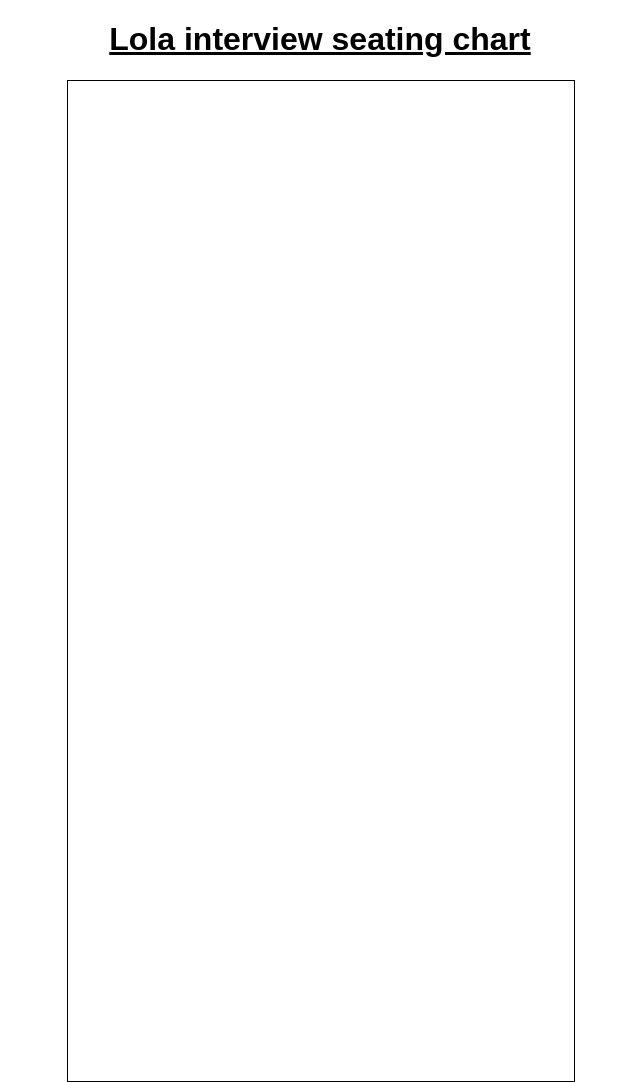
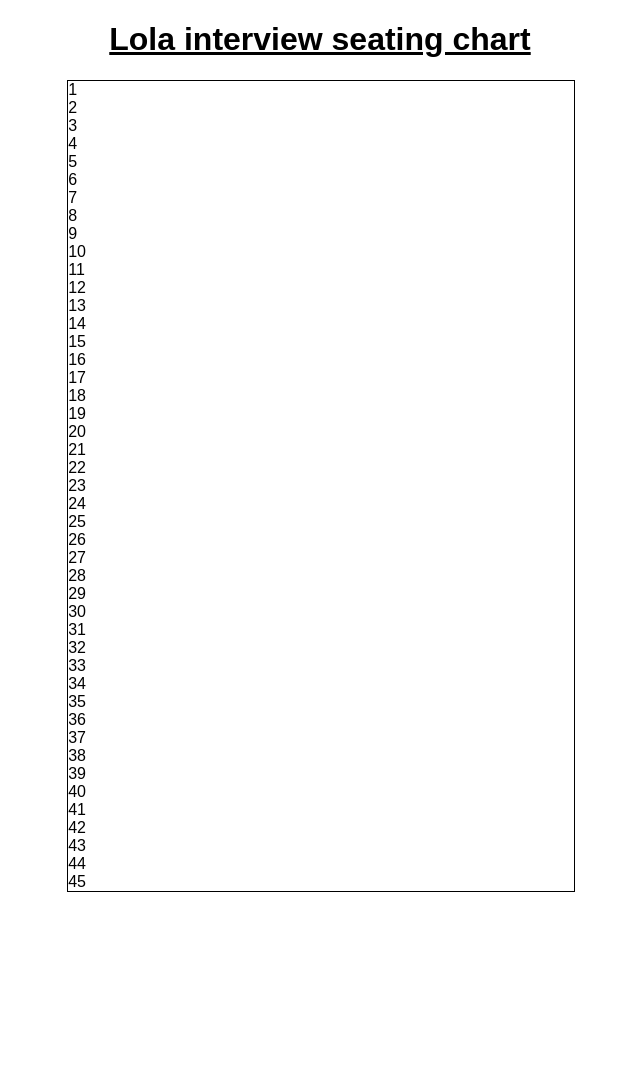
Before and after one commit to jwaters627/lola, a React app: page / in a window 1280 px wide. Shown: the whole page, without its empty margins (320-960 px from the left). After the commit the page ends 900 px from the top, so only its background shows below. Built offline with nearby package versions, Linux system fonts and the light colour scheme.

Commit message:
minor updates to pass row data into row component that wasnt added to git

```diff
--- a/components/Main/main.js
+++ b/components/Main/main.js
@@ -2,6 +2,7 @@ import React from 'react';
 import styles from './main.scss';
 
 import Data from '../../data';
+import Row from '../Row/row';
 
 
 export default class Main extends React.Component {
@@ -62,12 +63,16 @@ export default class Main extends React.Component {
 		}
 	}
 
+	renderRows = (row) =>{
+		return (<Row row={row} rowNumber={row[0].row}></Row>)
+	}
+
 	render() {
 		return(
 			<div className='mainContainer'>
 				<h1 className='title'>Lola interview seating chart</h1>
 				<div className="planeContainer">
-
+					{Object.values(this.state.plane).map(this.renderRows)}
 				</div>
 			</div>
 		)
--- a/components/Main/main.scss
+++ b/components/Main/main.scss
@@ -15,5 +15,4 @@ body{
 	margin-left: 30%;
 	border: 1px solid black;
 	margin-top: 20px;
-	height: 1000px;
 }
```
Also changed, not shown: README.md.
